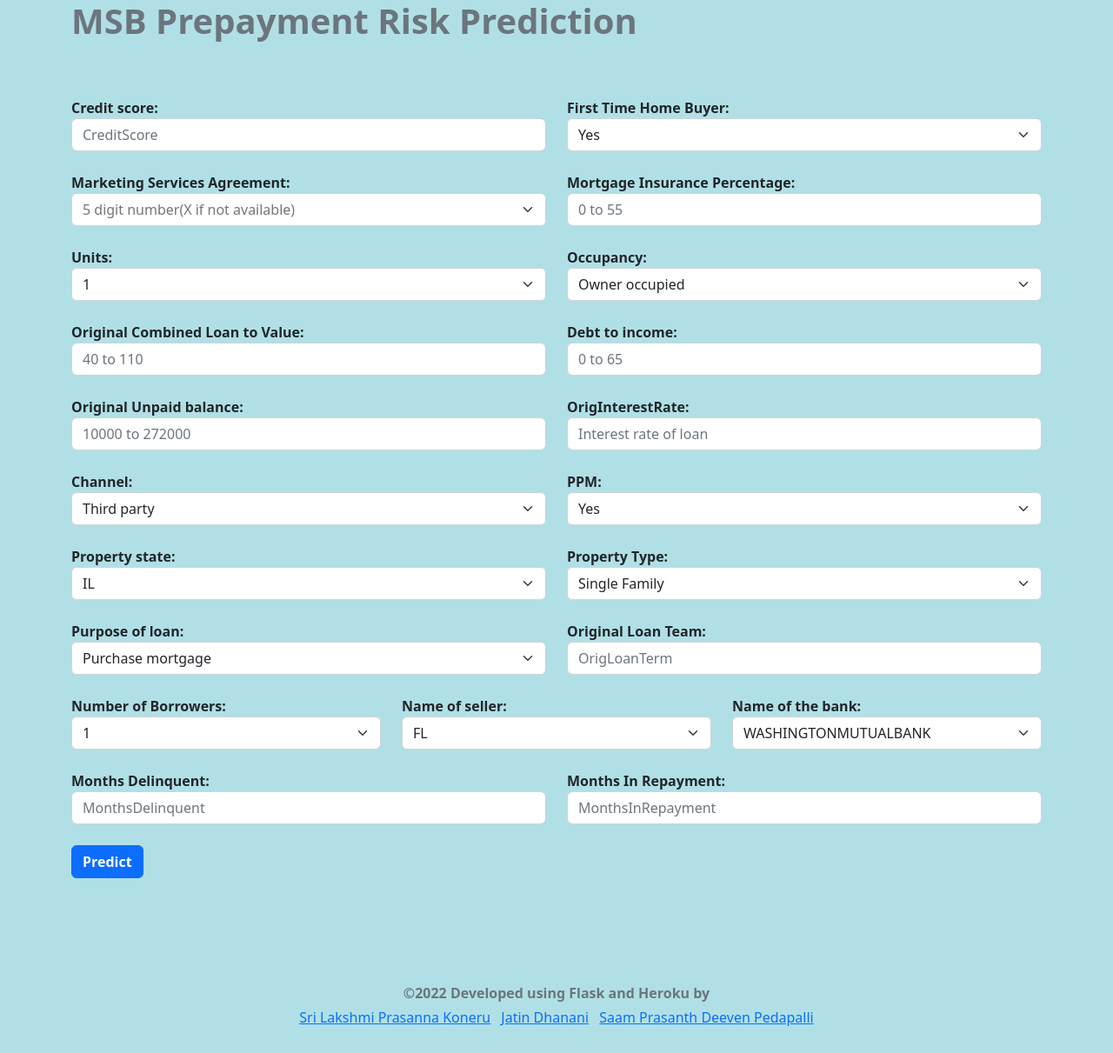
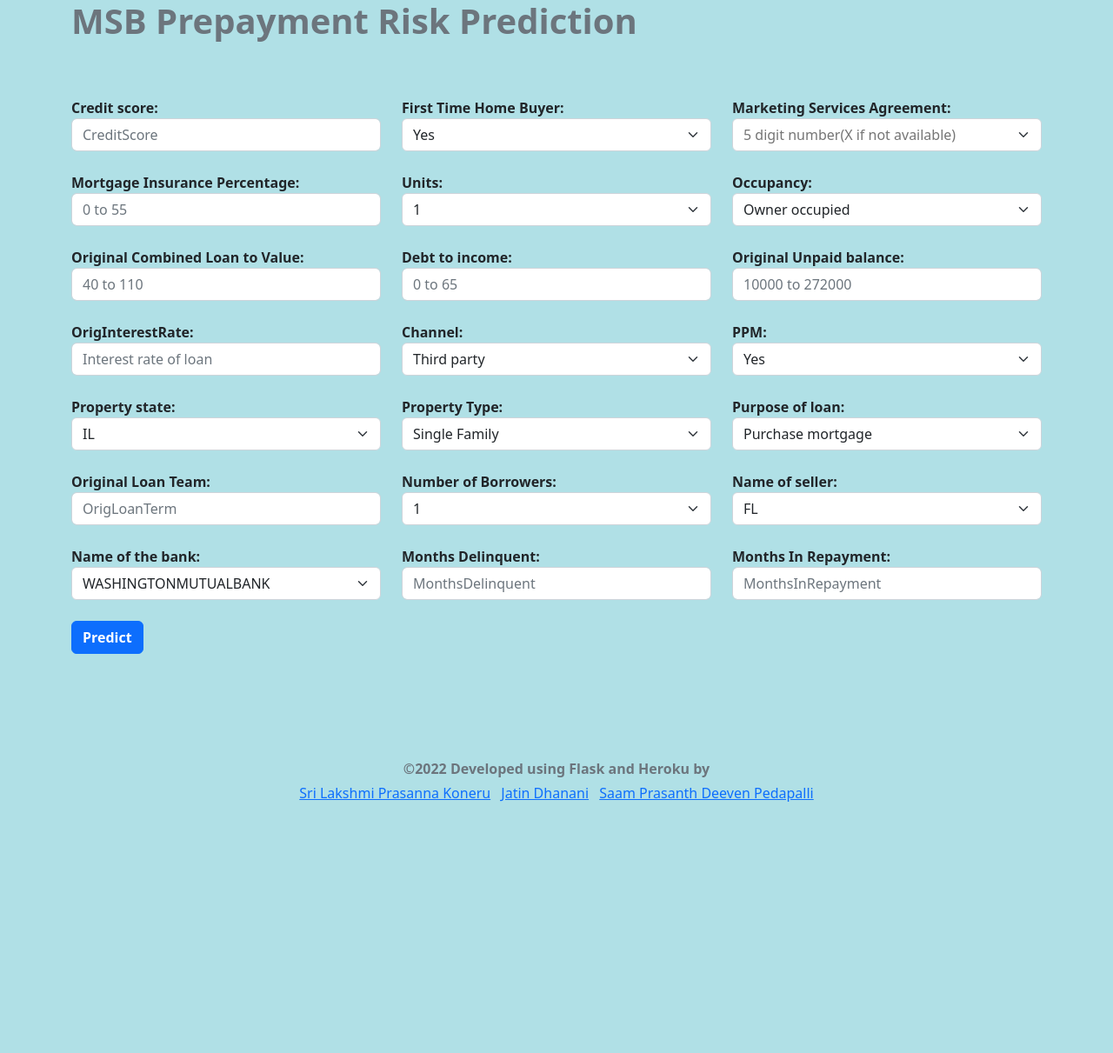
Before and after one commit to deevensaam/MSB-prediction-project, a Flask app: page / in a window 1280 px wide. Shown: the top 1211 px of the page at 87% size. After the commit the page ends 922 px from the top, so only its background shows below. Run offline with Flask 2, Linux system fonts and the light colour scheme; parts of the project's set-up code (start-up, migrations or seed data) failed here and were passed over; some libraries are stand-ins or nearby versions.

Commit message:
Updated HTMl

```diff
--- a/templates/index.html
+++ b/templates/index.html
@@ -32,24 +32,22 @@
         <div class="form-group">
 
               <div class="row">
-                <div class="col-sm-6">
+                <div class="col-sm-4">
                     <label for="CreditScore"><b>Credit score: </b></label>
                     <input class="form-control" type="number" id="CreditScore" name="CreditScore" placeholder="CreditScore" min="300" max="850" required>
                 </div>
 
 
-                <div class="col-sm-6">
+                <div class="col-sm-4">
                   <label for="FirstTimeHomebuyer"><b>First Time Home Buyer: </b></label>
                   <select class="form-select" id="FirstTimeHomebuyer" name="FirstTimeHomebuyer" required>
                       <option value=" Y"> Yes</option>
                       <option value=" N"> No</option>
                   </select>
               </div>
-              </div>
-              <br>
 
-              <div class="row">
-              <div class="col-sm-6">
+
+              <div class="col-sm-4">
                 <label for="MSA"><b>Marketing Services Agreement: </b></label>
                 <input class="form-select" id="MSA" name="MSA" placeholder="5 digit number(X if not available)" required>
                 <!-- <select class="form-select" id="MSA" name="MSA">
@@ -57,15 +55,16 @@
                   <option value="X">X</option>
                 </select> -->
             </div>
+            </div><br>
 
-            <div class="col-sm-6">
+            <div class="row">
+            <div class="col-sm-4">
               <label for="MIP"><b>Mortgage Insurance Percentage: </b></label>
               <input class="form-control" type="number" id="MIP" name="MIP" placeholder="0 to 55" min="0" max="55" required>
           </div>
-          </div><br>
 
-          <div class="row">
-          <div class="col-sm-6">
+
+          <div class="col-sm-4">
             <label for="Units"><b>Units: </b></label>
             <select class="form-select" id="Units" name="Units">
                 <option value=" 1"> 1</option>
@@ -75,7 +74,7 @@
             </select>
         </div>
 
-                <div class="col-sm-6">
+                <div class="col-sm-4">
                     <label for="Occupancy"><b>Occupancy: </b></label>
                     <select class="form-select" id="Occupancy" name="Occupancy">
                         <option value=" O"> Owner occupied</option>
@@ -87,34 +86,30 @@
 
 
                 <div class="row">
-                <div class="col-sm-6">
+                <div class="col-sm-4">
                   <label for="OCLTV"><b>Original Combined Loan to Value: </b></label>
                   <input class="form-control" type="number" id="OCLTV" name="OCLTV" placeholder="40 to 110" min="40" max="110" required>
               </div>
 
-                <div class="col-sm-6">
+                <div class="col-sm-4">
                     <label for="DTI"><b>Debt to income: </b></label>
                     <input class="form-control" type="number" id="DTI" name="DTI" placeholder="0 to 65" min ="0" max = "65" required>
                 </div>
-                  </div><br>
 
-                <div class="row">
-
-                <div class="col-sm-6">
+                <div class="col-sm-4">
                   <label for="OrigUPB"><b>Original Unpaid balance: </b></label>
                   <input class="form-control" type="number" id="OrigUPB" name="OrigUPB" placeholder="10000 to 272000" min ="10000" max = "272000" required>
               </div>
+            </div><br>
 
-                <div class="col-sm-6">
+            <div class="row">
+                <div class="col-sm-4">
                     <label for="OrigInterestRate"><b>OrigInterestRate: </b></label>
                     <input class="form-control" id="OrigInterestRate" name="OrigInterestRate" placeholder="Interest rate of loan" min="5" max="12" required>
                 </div>
-              </div><br>
 
 
-              <div class="row">
-
-                <div class="col-sm-6">
+                <div class="col-sm-4">
                     <label for="Channel"><b>Channel: </b></label>
                     <select class="form-select" id="Channel" name="Channel">
                         <option value=" T"> Third party</option>
@@ -125,7 +120,7 @@
                 </div>
 
 
-              <div class="col-sm-6">
+              <div class="col-sm-4">
                 <label for="PPM"><b>PPM: </b></label>
                 <select class="form-select" id="PPM" name="PPM">
                     <option value=" Y"> Yes</option>
@@ -135,7 +130,7 @@
             </div><br>
 
             <div class="row">
-                <div class="col-sm-6">
+                <div class="col-sm-4">
                     <label for="PropertyState"><b>Property state: </b></label>
                     <select class="form-select" id="PropertyState" name="PropertyState">
                      <option value=" IL"> IL</option>
@@ -195,7 +190,7 @@
                     </select>
                 </div>
 
-                <div class="col-sm-6">
+                <div class="col-sm-4">
                     <label for="PropertyType"><b>Property Type: </b></label>
                     <select class="form-select" id="PropertyType" name="PropertyType">
                         <option value=" SF"> Single Family</option>
@@ -207,10 +202,9 @@
                         <option value=" X"> Not available</option>
                     </select>
                 </div>
-                </div><br>
 
-                <div class="row">
-                <div class="col-sm-6">
+
+                <div class="col-sm-4">
                     <label for="LoanPurpose"><b>Purpose of loan: </b></label>
                     <select class="form-select" id="LoanPurpose" name="LoanPurpose">
                        <option value=" P"> Purchase mortgage</option>
@@ -218,14 +212,15 @@
                        <option value=" C"> Cash out reference mortgage</option>
                     </select>
                 </div>
+              </div><br>
 
-                <div class="col-sm-6">
+              <div class="row">
+                <div class="col-sm-4">
                   <label for="OrigLoanTerm"><b>Original Loan Team: </b></label>
                   <input class="form-control" type="number" id="OrigLoanTerm" name="OrigLoanTerm" placeholder="OrigLoanTerm" min="300" max="370" required>
               </div>
-              </div><br>
 
-              <div class="row">
+
                 <div class="col-sm-4">
                     <label for="NumBorrowers"><b>Number of Borrowers:</b></label>
                     <select class="form-select" id="NumBorrowers" name="NumBorrowers">
@@ -261,7 +256,9 @@
                       <option value=" BI"> BI</option></i>
                   </select>
               </div>
+            </div><br>
 
+            <div class="row">
                 <div class="col-sm-4">
                   <label for="ServicerName"><b>Name of the bank: </b></label>
                   <select class="form-select" id="ServicerName" name="ServicerName">
@@ -288,17 +285,14 @@
 
                   </select>
               </div>
-            </div><br>
 
 
-            <div class="row">
-
-                <div class="col-sm-6">
+                <div class="col-sm-4">
                   <label for="MonthsDelinquent"><b>Months Delinquent: </b></label>
                   <input class="form-control" type="number" id="MonthsDelinquent" name="MonthsDelinquent" placeholder="MonthsDelinquent" min="0" max="180" required>
               </div>
 
-              <div class="col-sm-6">
+              <div class="col-sm-4">
                 <label for="MonthsInRepayment"><b>Months In Repayment: </b></label>
                 <input class="form-control" type="number" id="MonthsInRepayment" name="MonthsInRepayment" placeholder="MonthsInRepayment" min="1" max="212" required>
             </div>
@@ -313,7 +307,8 @@
     </div>
 <br>
 <strong><p id="pred" style="text-align: center;font-size: larger"></p></strong>
-                        <script>
+
+                      <script>
 
 
                           document.getElementById("postForm").addEventListener('submit',getData);
@@ -373,8 +368,5 @@
                           </ul>
                       </footer>
 
-
-
-
                       </body>
                       </html>
```
